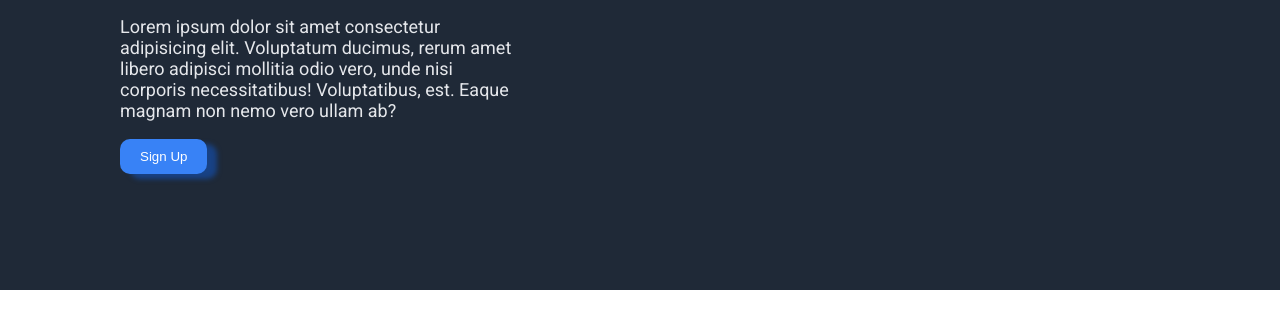
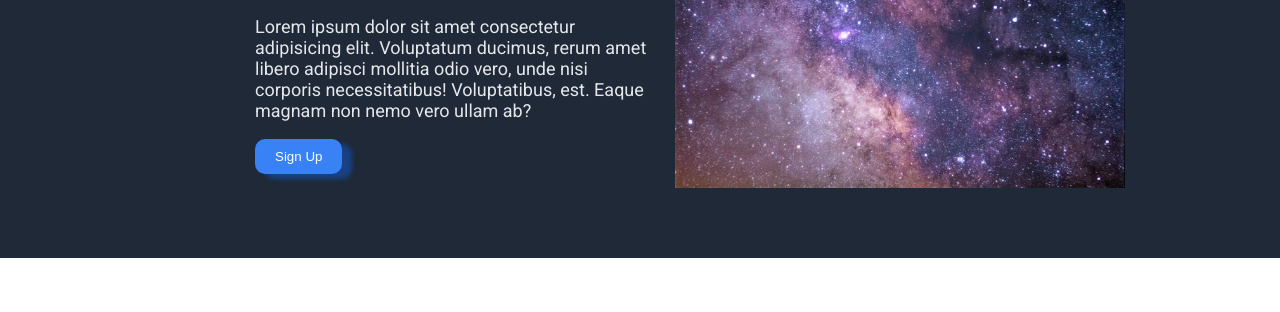
Before and after one commit to Amayan13/odin-landing-page, a plain HTML site: page index.html in a window 1280 px wide. Shown: the part 288-600 px from the top of the page. Drawn offline with Linux system fonts and the light colour scheme.

Commit message:
Added image to hero and aligned with rest of hero.

```diff
--- a/index.html
+++ b/index.html
@@ -27,6 +27,9 @@
             <h1 class="hero-title">This Website is Awesome!</h1>
             <p class="hero-text">Lorem ipsum dolor sit amet consectetur adipisicing elit. Voluptatum ducimus, rerum amet libero adipisci mollitia odio vero, unde nisi corporis necessitatibus! Voluptatibus, est. Eaque magnam non nemo vero ullam ab?</p>
             <button class="sign-up">Sign Up</button>
+        </div>
+        <div class="hero-image">
+            <img class="star-image" src="assets/stars.jpg" alt="Starry night sky.">
         </div>
     </div>
     <div class="information">
--- a/style.css
+++ b/style.css
@@ -40,6 +40,9 @@ a {
 }
 
 .hero {
+    display: flex;
+    justify-content: center;
+    gap: 20px;
     background-color: #1F2937;
     padding: 20px;
 }
@@ -48,6 +51,17 @@ a {
     width: 400px;
     height: 400px;
     margin-left: 100px;
+}
+
+.hero-image {
+    display: flex;
+    justify-content: flex-end;
+    align-items: center;
+}
+
+.star-image {
+    width: 450px;
+    height: 300px;
 }
 
 .hero-title {
```
Also changed, not shown: assets/stars.jpg (added).
